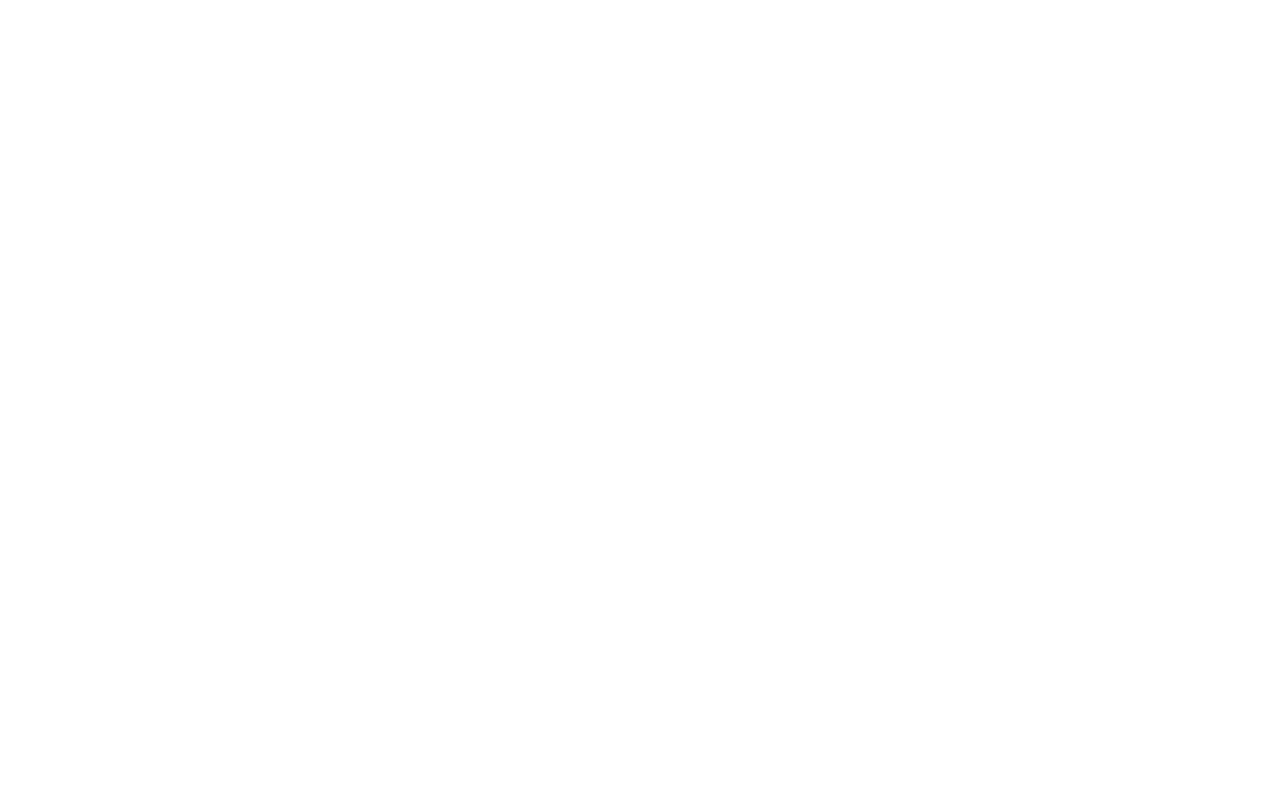
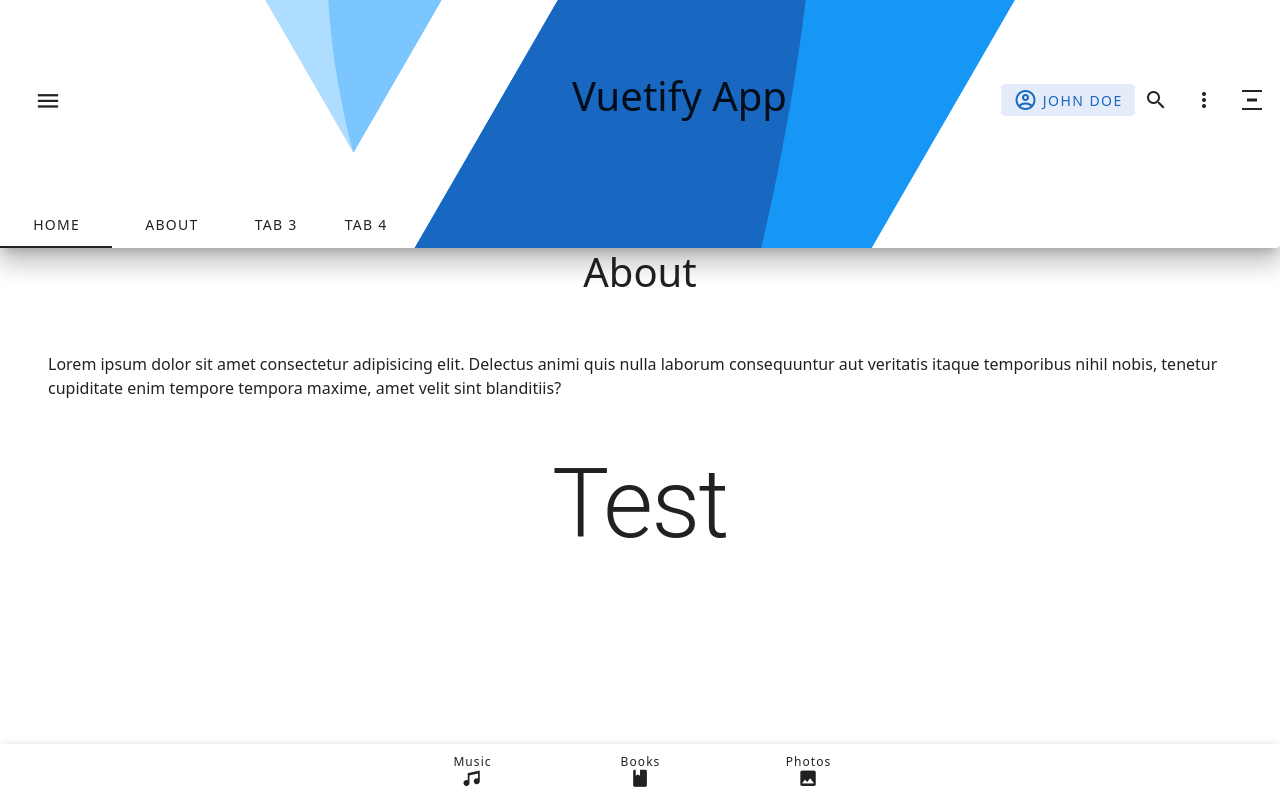
Before and after one commit to Glavyanov/VueJS-Education, a Vue app in the folder Vue3WithVuetify/FirstApp/first-app/: page /about in a window 1280 px wide. Before the commit this address had no page. Built offline with nearby package versions, Linux system fonts and the light colour scheme.

Commit message:
Add about view

```diff
--- a/Vue3WithVuetify/FirstApp/first-app/index.html
+++ b/Vue3WithVuetify/FirstApp/first-app/index.html
@@ -4,6 +4,7 @@
 <head>
   <meta charset="UTF-8" />
   <link rel="icon" href="/favicon.ico" />
+  <link href="https://cdn.jsdelivr.net/npm/bootstrap@5.0.2/dist/css/bootstrap.min.css" rel="stylesheet" integrity="sha384-EVSTQN3/azprG1Anm3QDgpJLIm9Nao0Yz1ztcQTwFspd3yD65VohhpuuCOmLASjC" crossorigin="anonymous">
   <meta name="viewport" content="width=device-width, initial-scale=1.0" />
   <title>Welcome to Vuetify 3</title>
 </head>
@@ -11,6 +12,8 @@
 <body>
   <div id="app"></div>
   <script type="module" src="/src/main.js"></script>
+  <script src="https://cdn.jsdelivr.net/npm/@popperjs/core@2.9.2/dist/umd/popper.min.js" integrity="sha384-IQsoLXl5PILFhosVNubq5LC7Qb9DXgDA9i+tQ8Zj3iwWAwPtgFTxbJ8NT4GN1R8p" crossorigin="anonymous"></script>
+  <script src="https://cdn.jsdelivr.net/npm/bootstrap@5.0.2/dist/js/bootstrap.min.js" integrity="sha384-cVKIPhGWiC2Al4u+LWgxfKTRIcfu0JTxR+EQDz/bgldoEyl4H0zUF0QKbrJ0EcQF" crossorigin="anonymous"></script>
 </body>
 
 </html>
--- a/Vue3WithVuetify/FirstApp/first-app/src/layouts/default/AppBar.vue
+++ b/Vue3WithVuetify/FirstApp/first-app/src/layouts/default/AppBar.vue
@@ -88,7 +88,15 @@
     </v-menu>
     <template v-slot:extension>
       <v-tabs align-with-title>
-        <v-tab v-for="tab in tabs" :key="tab">Tab {{ tab }}</v-tab>
+        <v-tab v-for="tab in tabs" :key="tab">
+          <v-btn v-if="tab === 1" @click="goTo(tab)">
+              Home
+          </v-btn>
+          <v-btn v-else-if="tab === 2" @click="goTo(tab)">
+            About
+          </v-btn>
+          <span v-else>Tab {{ tab }}</span>
+        </v-tab>
       </v-tabs>
     </template>
   </v-app-bar>
@@ -97,10 +105,11 @@
 <script setup>
   //
   import { ref } from 'vue';
+  import { useRouter } from 'vue-router';
   const header = ref("Vuetify App");
   const collapse = ref(false);
   const reveal = ref(false);
-
+  const router = useRouter();
   const tabs = ref([1, 2, 3, 4]);
 
   const addTab = (e) => {
@@ -110,4 +119,8 @@
   const getAttrs = (attrs) =>{
     console.log(attrs);
   };
+
+  const goTo = (tab) => {
+    tab === 1 ? router.push('/') : router.push('/about');
+  }
 </script>
--- a/Vue3WithVuetify/FirstApp/first-app/src/router/index.js
+++ b/Vue3WithVuetify/FirstApp/first-app/src/router/index.js
@@ -14,6 +14,14 @@ const routes = [
         // which is lazy-loaded when the route is visited.
         component: () => import(/* webpackChunkName: "home" */ '@/views/Home.vue'),
       },
+      {
+        path: '/about',
+        name: 'About',
+        // route level code-splitting
+        // this generates a separate chunk (about.[hash].js) for this route
+        // which is lazy-loaded when the route is visited.
+        component: () => import(/* webpackChunkName: "about" */ '@/views/About.vue'),
+      },
     ],
   },
 ]
--- /dev/null
+++ b/Vue3WithVuetify/FirstApp/first-app/src/views/About.vue
@@ -0,0 +1,12 @@
+<template>
+    <div class="d-flex flex-column align-center">
+        <h1 class="red">About</h1>
+        <div class="d-inline-flex flex-column align-center p-5">
+            <p class="blue--text">Lorem ipsum dolor sit amet consectetur adipisicing elit. Delectus animi quis nulla laborum consequuntur aut veritatis itaque temporibus nihil nobis, tenetur cupiditate enim tempore tempora maxime, amet velit sint blanditiis?</p>
+            <h1 class="text-h1 pa-10">Test</h1>
+        </div>
+    </div>
+</template>
+
+<script setup>
+</script>
```
